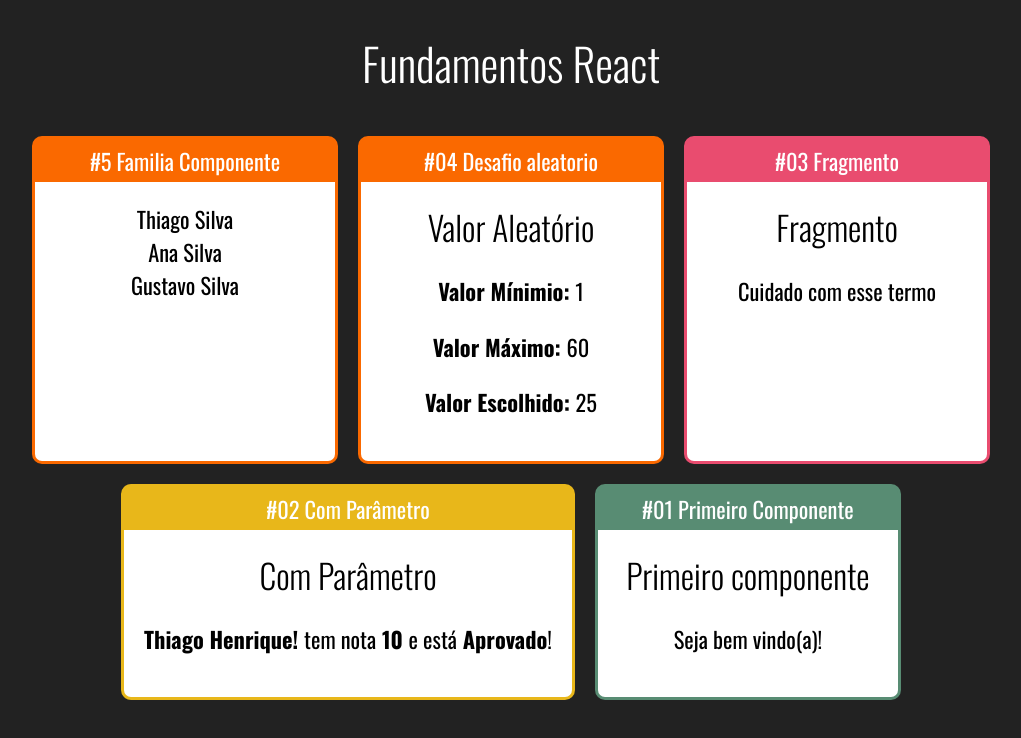
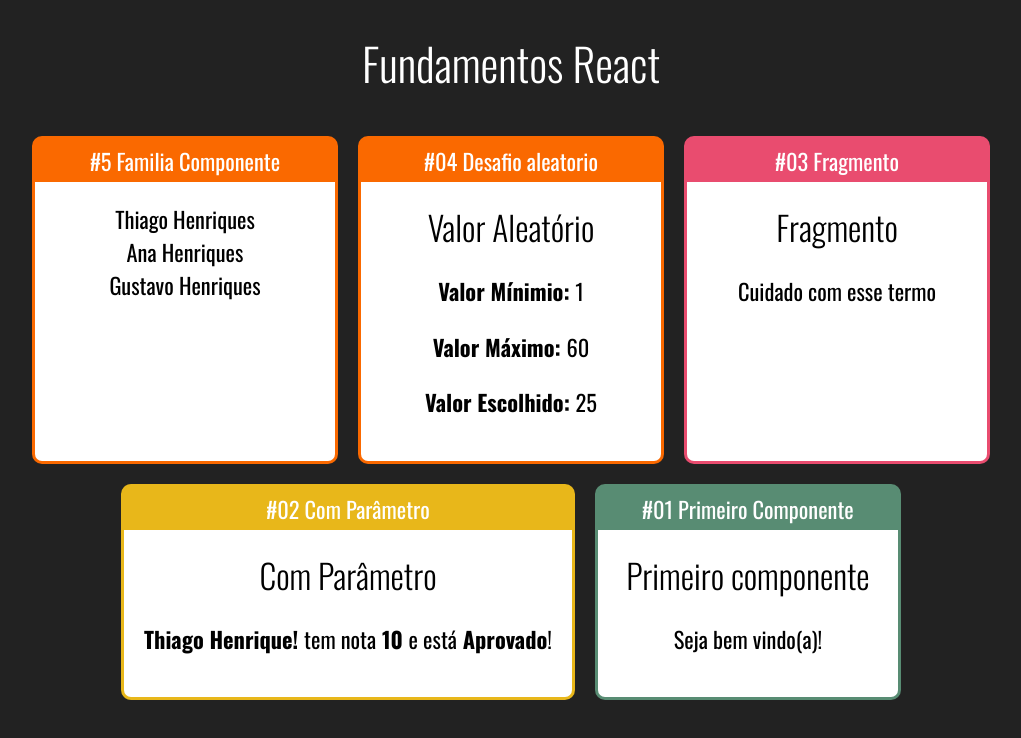
Before and after one commit to thiago-henrique-dev/fundamentos-react, a React (Create React App) app: page / in a window 1280 px wide. Shown: the top 738 px of the page, without its empty margins (129-1150 px from the left). Built offline with nearby package versions, Linux system fonts and the light colour scheme.

Commit message:
Componentes com Filhso #02

```diff
--- a/src/App.jsx
+++ b/src/App.jsx
@@ -17,7 +17,7 @@
         <div className="Cards">
 
         <Card titulo="#5 Familia Componente" color="#FA6900">
-           <Familia sobrenome="Silva">
+           <Familia sobrenome="Henriques">
            <FamiliaMembro nome="Thiago" />
 
            <FamiliaMembro nome="Ana"  />
```
